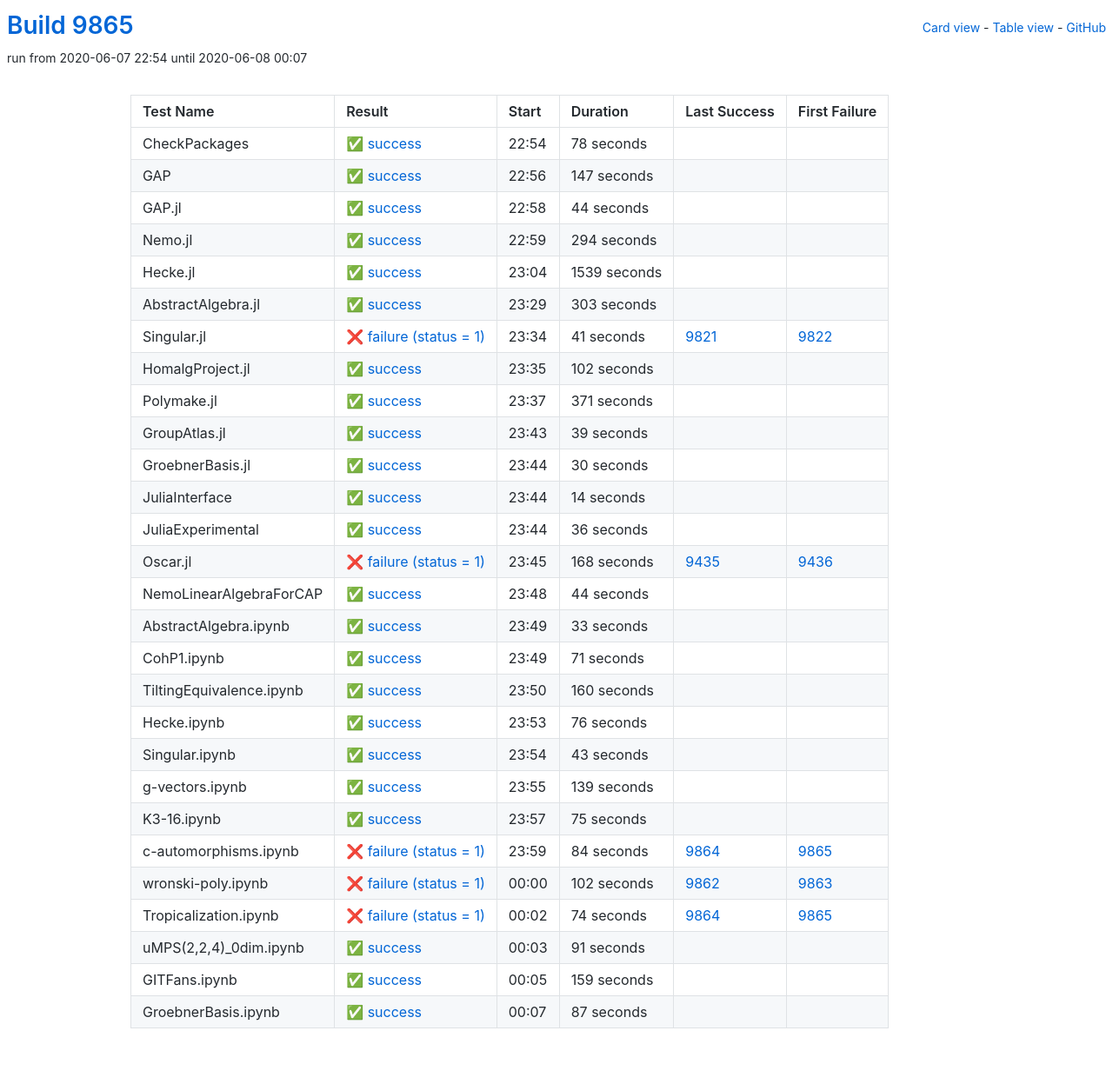
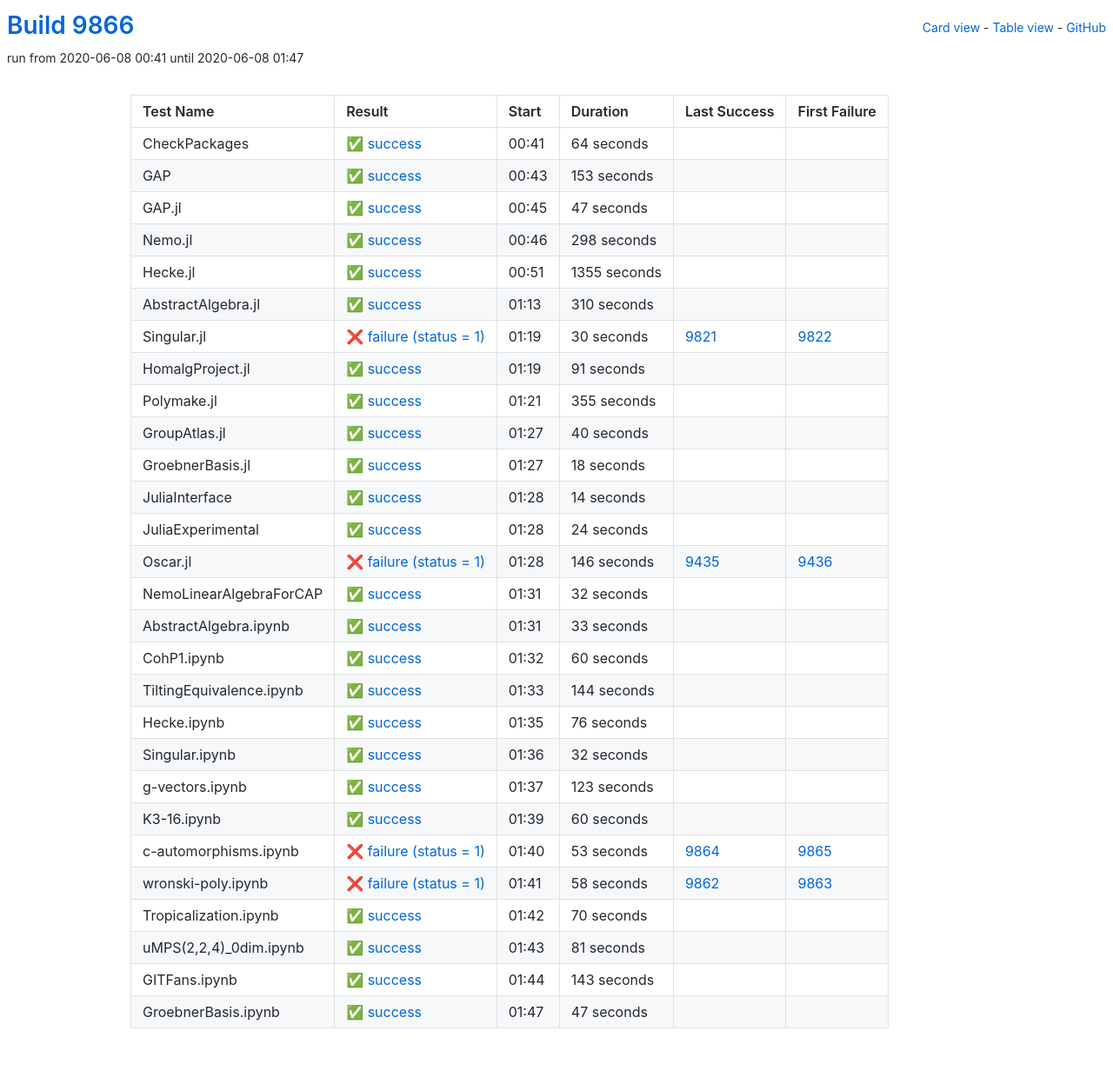
Before and after one commit to oscar-system/oscar-ci-status, a Jekyll site: the page built from table.html, in a window 1280 px wide. Shown: the whole page at 87% size. Built offline with Jekyll 4.4.1, drawn with Linux system fonts in a browser that asks for light colours.

Commit message:
Build 9866

```diff
--- a/_data/ci.yml
+++ b/_data/ci.yml
@@ -1,137 +1,137 @@
-build: 9865
-build_url: https://oscarci.mathematik.uni-kl.de/job/oscar/9865/
+build: 9866
+build_url: https://oscarci.mathematik.uni-kl.de/job/oscar/9866/
 job: oscar
 tests:
-- duration: 78
+- duration: 64
   exitcode: 0
   first_failure: false
   first_failure_url: null
   id: checkpackages
   last_success: false
   last_success_url: null
-  log: https://oscarci.mathematik.uni-kl.de/job/oscar/9865/artifact/logs/build-9865/CheckPackages.log
+  log: https://oscarci.mathematik.uni-kl.de/job/oscar/9866/artifact/logs/build-9866/CheckPackages.log
   name: CheckPackages
-  start: 2020-06-07 22:54
+  start: 2020-06-08 00:41
   status: success
   success: true
-- duration: 147
+- duration: 153
   exitcode: 0
   first_failure: false
   first_failure_url: null
   id: gap
   last_success: false
   last_success_url: null
-  log: https://oscarci.mathematik.uni-kl.de/job/oscar/9865/artifact/logs/build-9865/GAP.log
+  log: https://oscarci.mathematik.uni-kl.de/job/oscar/9866/artifact/logs/build-9866/GAP.log
   name: GAP
-  start: 2020-06-07 22:56
+  start: 2020-06-08 00:43
   status: success
   success: true
-- duration: 44
+- duration: 47
   exitcode: 0
   first_failure: false
   first_failure_url: null
   id: gap-jl
   last_success: false
   last_success_url: null
-  log: https://oscarci.mathematik.uni-kl.de/job/oscar/9865/artifact/logs/build-9865/GAP.jl.log
+  log: https://oscarci.mathematik.uni-kl.de/job/oscar/9866/artifact/logs/build-9866/GAP.jl.log
   name: GAP.jl
-  start: 2020-06-07 22:58
+  start: 2020-06-08 00:45
   status: success
   success: true
-- duration: 294
+- duration: 298
   exitcode: 0
   first_failure: false
   first_failure_url: null
   id: nemo-jl
   last_success: false
   last_success_url: null
-  log: https://oscarci.mathematik.uni-kl.de/job/oscar/9865/artifact/logs/build-9865/Nemo.jl.log
+  log: https://oscarci.mathematik.uni-kl.de/job/oscar/9866/artifact/logs/build-9866/Nemo.jl.log
   name: Nemo.jl
-  start: 2020-06-07 22:59
+  start: 2020-06-08 00:46
   status: success
   success: true
-- duration: 1539
+- duration: 1355
   exitcode: 0
   first_failure: false
   first_failure_url: null
   id: hecke-jl
   last_success: false
   last_success_url: null
-  log: https://oscarci.mathematik.uni-kl.de/job/oscar/9865/artifact/logs/build-9865/Hecke.jl.log
+  log: https://oscarci.mathematik.uni-kl.de/job/oscar/9866/artifact/logs/build-9866/Hecke.jl.log
   name: Hecke.jl
-  start: 2020-06-07 23:04
+  start: 2020-06-08 00:51
   status: success
   success: true
-- duration: 303
+- duration: 310
   exitcode: 0
   first_failure: false
   first_failure_url: null
   id: abstractalgebra-jl
   last_success: false
   last_success_url: null
-  log: https://oscarci.mathematik.uni-kl.de/job/oscar/9865/artifact/logs/build-9865/AbstractAlgebra.jl.log
+  log: https://oscarci.mathematik.uni-kl.de/job/oscar/9866/artifact/logs/build-9866/AbstractAlgebra.jl.log
   name: AbstractAlgebra.jl
-  start: 2020-06-07 23:29
+  start: 2020-06-08 01:13
   status: success
   success: true
-- duration: 41
+- duration: 30
   exitcode: 1
   first_failure: 9822
   first_failure_url: https://oscarci.mathematik.uni-kl.de/job/oscar/9822/
   id: singular-jl
   last_success: 9821
   last_success_url: https://oscarci.mathematik.uni-kl.de/job/oscar/9821/
-  log: https://oscarci.mathematik.uni-kl.de/job/oscar/9865/artifact/logs/build-9865/Singular.jl.log
+  log: https://oscarci.mathematik.uni-kl.de/job/oscar/9866/artifact/logs/build-9866/Singular.jl.log
   name: Singular.jl
-  start: 2020-06-07 23:34
+  start: 2020-06-08 01:19
   status: failure
   success: false
-- duration: 102
+- duration: 91
   exitcode: 0
   first_failure: false
   first_failure_url: null
   id: homalgproject-jl
   last_success: false
   last_success_url: null
-  log: https://oscarci.mathematik.uni-kl.de/job/oscar/9865/artifact/logs/build-9865/HomalgProject.jl.log
+  log: https://oscarci.mathematik.uni-kl.de/job/oscar/9866/artifact/logs/build-9866/HomalgProject.jl.log
   name: HomalgProject.jl
-  start: 2020-06-07 23:35
+  start: 2020-06-08 01:19
   status: success
   success: true
-- duration: 371
+- duration: 355
   exitcode: 0
   first_failure: false
   first_failure_url: null
   id: polymake-jl
   last_success: false
   last_success_url: null
-  log: https://oscarci.mathematik.uni-kl.de/job/oscar/9865/artifact/logs/build-9865/Polymake.jl.log
+  log: https://oscarci.mathematik.uni-kl.de/job/oscar/9866/artifact/logs/build-9866/Polymake.jl.log
   name: Polymake.jl
-  start: 2020-06-07 23:37
+  start: 2020-06-08 01:21
   status: success
   success: true
-- duration: 39
+- duration: 40
   exitcode: 0
   first_failure: false
   first_failure_url: null
   id: groupatlas-jl
   last_success: false
   last_success_url: null
-  log: https://oscarci.mathematik.uni-kl.de/job/oscar/9865/artifact/logs/build-9865/GroupAtlas.jl.log
+  log: https://oscarci.mathematik.uni-kl.de/job/oscar/9866/artifact/logs/build-9866/GroupAtlas.jl.log
   name: GroupAtlas.jl
-  start: 2020-06-07 23:43
+  start: 2020-06-08 01:27
   status: success
   success: true
-- duration: 30
+- duration: 18
   exitcode: 0
   first_failure: false
   first_failure_url: null
   id: groebnerbasis-jl
   last_success: false
   last_success_url: null
-  log: https://oscarci.mathematik.uni-kl.de/job/oscar/9865/artifact/logs/build-9865/GroebnerBasis.jl.log
+  log: https://oscarci.mathematik.uni-kl.de/job/oscar/9866/artifact/logs/build-9866/GroebnerBasis.jl.log
   name: GroebnerBasis.jl
-  start: 2020-06-07 23:44
+  start: 2020-06-08 01:27
   status: success
   success: true
 - duration: 14
@@ -141,45 +141,45 @@ tests:
   id: juliainterface
   last_success: false
   last_success_url: null
-  log: https://oscarci.mathematik.uni-kl.de/job/oscar/9865/artifact/logs/build-9865/JuliaInterface.log
+  log: https://oscarci.mathematik.uni-kl.de/job/oscar/9866/artifact/logs/build-9866/JuliaInterface.log
   name: JuliaInterface
-  start: 2020-06-07 23:44
+  start: 2020-06-08 01:28
   status: success
   success: true
-- duration: 36
+- duration: 24
   exitcode: 0
   first_failure: false
   first_failure_url: null
   id: juliaexperimental
   last_success: false
   last_success_url: null
-  log: https://oscarci.mathematik.uni-kl.de/job/oscar/9865/artifact/logs/build-9865/JuliaExperimental.log
+  log: https://oscarci.mathematik.uni-kl.de/job/oscar/9866/artifact/logs/build-9866/JuliaExperimental.log
   name: JuliaExperimental
-  start: 2020-06-07 23:44
+  start: 2020-06-08 01:28
   status: success
   success: true
-- duration: 168
+- duration: 146
   exitcode: 1
   first_failure: 9436
   first_failure_url: https://oscarci.mathematik.uni-kl.de/job/oscar/9436/
   id: oscar-jl
   last_success: 9435
   last_success_url: https://oscarci.mathematik.uni-kl.de/job/oscar/9435/
-  log: https://oscarci.mathematik.uni-kl.de/job/oscar/9865/artifact/logs/build-9865/Oscar.jl.log
+  log: https://oscarci.mathematik.uni-kl.de/job/oscar/9866/artifact/logs/build-9866/Oscar.jl.log
   name: Oscar.jl
-  start: 2020-06-07 23:45
+  start: 2020-06-08 01:28
   status: failure
   success: false
-- duration: 44
+- duration: 32
   exitcode: 0
   first_failure: false
   first_failure_url: null
   id: nemolinearalgebraforcap
   last_success: false
   last_success_url: null
-  log: https://oscarci.mathematik.uni-kl.de/job/oscar/9865/artifact/logs/build-9865/NemoLinearAlgebraForCAP.log
+  log: https://oscarci.mathematik.uni-kl.de/job/oscar/9866/artifact/logs/build-9866/NemoLinearAlgebraForCAP.log
   name: NemoLinearAlgebraForCAP
-  start: 2020-06-07 23:48
+  start: 2020-06-08 01:31
   status: success
   success: true
 - duration: 33
@@ -189,33 +189,33 @@ tests:
   id: abstractalgebra-ipynb
   last_success: false
   last_success_url: null
-  log: https://oscarci.mathematik.uni-kl.de/job/oscar/9865/artifact/logs/build-9865/AbstractAlgebra.ipynb.log
+  log: https://oscarci.mathematik.uni-kl.de/job/oscar/9866/artifact/logs/build-9866/AbstractAlgebra.ipynb.log
   name: AbstractAlgebra.ipynb
-  start: 2020-06-07 23:49
+  start: 2020-06-08 01:31
   status: success
   success: true
-- duration: 71
+- duration: 60
   exitcode: 0
   first_failure: false
   first_failure_url: null
   id: cohp1-ipynb
   last_success: false
   last_success_url: null
-  log: https://oscarci.mathematik.uni-kl.de/job/oscar/9865/artifact/logs/build-9865/CohP1.ipynb.log
+  log: https://oscarci.mathematik.uni-kl.de/job/oscar/9866/artifact/logs/build-9866/CohP1.ipynb.log
   name: CohP1.ipynb
-  start: 2020-06-07 23:49
+  start: 2020-06-08 01:32
   status: success
   success: true
-- duration: 160
+- duration: 144
   exitcode: 0
   first_failure: false
   first_failure_url: null
   id: tiltingequivalence-ipynb
   last_success: false
   last_success_url: null
-  log: https://oscarci.mathematik.uni-kl.de/job/oscar/9865/artifact/logs/build-9865/TiltingEquivalence.ipynb.log
+  log: https://oscarci.mathematik.uni-kl.de/job/oscar/9866/artifact/logs/build-9866/TiltingEquivalence.ipynb.log
   name: TiltingEquivalence.ipynb
-  start: 2020-06-07 23:50
+  start: 2020-06-08 01:33
   status: success
   success: true
 - duration: 76
@@ -225,116 +225,116 @@ tests:
   id: hecke-ipynb
   last_success: false
   last_success_url: null
-  log: https://oscarci.mathematik.uni-kl.de/job/oscar/9865/artifact/logs/build-9865/Hecke.ipynb.log
+  log: https://oscarci.mathematik.uni-kl.de/job/oscar/9866/artifact/logs/build-9866/Hecke.ipynb.log
   name: Hecke.ipynb
-  start: 2020-06-07 23:53
+  start: 2020-06-08 01:35
   status: success
   success: true
-- duration: 43
+- duration: 32
   exitcode: 0
   first_failure: false
   first_failure_url: null
   id: singular-ipynb
   last_success: false
   last_success_url: null
-  log: https://oscarci.mathematik.uni-kl.de/job/oscar/9865/artifact/logs/build-9865/Singular.ipynb.log
+  log: https://oscarci.mathematik.uni-kl.de/job/oscar/9866/artifact/logs/build-9866/Singular.ipynb.log
   name: Singular.ipynb
-  start: 2020-06-07 23:54
+  start: 2020-06-08 01:36
   status: success
   success: true
-- duration: 139
+- duration: 123
   exitcode: 0
   first_failure: false
   first_failure_url: null
   id: g-vectors-ipynb
   last_success: false
   last_success_url: null
-  log: https://oscarci.mathematik.uni-kl.de/job/oscar/9865/artifact/logs/build-9865/g-vectors.ipynb.log
+  log: https://oscarci.mathematik.uni-kl.de/job/oscar/9866/artifact/logs/build-9866/g-vectors.ipynb.log
   name: g-vectors.ipynb
-  start: 2020-06-07 23:55
+  start: 2020-06-08 01:37
   status: success
   success: true
-- duration: 75
+- duration: 60
   exitcode: 0
   first_failure: false
   first_failure_url: null
   id: k3-16-ipynb
   last_success: false
   last_success_url: null
-  log: https://oscarci.mathematik.uni-kl.de/job/oscar/9865/artifact/logs/build-9865/K3-16.ipynb.log
+  log: https://oscarci.mathematik.uni-kl.de/job/oscar/9866/artifact/logs/build-9866/K3-16.ipynb.log
   name: K3-16.ipynb
-  start: 2020-06-07 23:57
+  start: 2020-06-08 01:39
   status: success
   success: true
-- duration: 84
+- duration: 53
   exitcode: 1
   first_failure: 9865
   first_failure_url: https://oscarci.mathematik.uni-kl.de/job/oscar/9865/
   id: c-automorphisms-ipynb
   last_success: 9864
   last_success_url: https://oscarci.mathematik.uni-kl.de/job/oscar/9864/
-  log: https://oscarci.mathematik.uni-kl.de/job/oscar/9865/artifact/logs/build-9865/c-automorphisms.ipynb.log
+  log: https://oscarci.mathematik.uni-kl.de/job/oscar/9866/artifact/logs/build-9866/c-automorphisms.ipynb.log
   name: c-automorphisms.ipynb
-  start: 2020-06-07 23:59
+  start: 2020-06-08 01:40
   status: failure
   success: false
-- duration: 102
+- duration: 58
   exitcode: 1
   first_failure: 9863
   first_failure_url: https://oscarci.mathematik.uni-kl.de/job/oscar/9863/
   id: wronski-poly-ipynb
   last_success: 9862
   last_success_url: https://oscarci.mathematik.uni-kl.de/job/oscar/9862/
-  log: https://oscarci.mathematik.uni-kl.de/job/oscar/9865/artifact/logs/build-9865/wronski-poly.ipynb.log
+  log: https://oscarci.mathematik.uni-kl.de/job/oscar/9866/artifact/logs/build-9866/wronski-poly.ipynb.log
   name: wronski-poly.ipynb
-  start: 2020-06-08 00:00
+  start: 2020-06-08 01:41
   status: failure
   success: false
-- duration: 74
-  exitcode: 1
-  first_failure: 9865
-  first_failure_url: https://oscarci.mathematik.uni-kl.de/job/oscar/9865/
+- duration: 70
+  exitcode: 0
+  first_failure: false
+  first_failure_url: null
   id: tropicalization-ipynb
-  last_success: 9864
-  last_success_url: https://oscarci.mathematik.uni-kl.de/job/oscar/9864/
-  log: https://oscarci.mathematik.uni-kl.de/job/oscar/9865/artifact/logs/build-9865/Tropicalization.ipynb.log
+  last_success: false
+  last_success_url: null
+  log: https://oscarci.mathematik.uni-kl.de/job/oscar/9866/artifact/logs/build-9866/Tropicalization.ipynb.log
   name: Tropicalization.ipynb
-  start: 2020-06-08 00:02
-  status: failure
-  success: false
-- duration: 91
+  start: 2020-06-08 01:42
+  status: success
+  success: true
+- duration: 81
   exitcode: 0
   first_failure: false
   first_failure_url: null
   id: umps-2-2-4-0dim-ipynb
   last_success: false
   last_success_url: null
-  log: https://oscarci.mathematik.uni-kl.de/job/oscar/9865/artifact/logs/build-9865/uMPS-2-2-4-_0dim.ipynb.log
+  log: https://oscarci.mathematik.uni-kl.de/job/oscar/9866/artifact/logs/build-9866/uMPS-2-2-4-_0dim.ipynb.log
   name: uMPS(2,2,4)_0dim.ipynb
-  start: 2020-06-08 00:03
+  start: 2020-06-08 01:43
   status: success
   success: true
-- duration: 159
+- duration: 143
   exitcode: 0
   first_failure: false
   first_failure_url: null
   id: gitfans-ipynb
   last_success: false
   last_success_url: null
-  log: https://oscarci.mathematik.uni-kl.de/job/oscar/9865/artifact/logs/build-9865/GITFans.ipynb.log
+  log: https://oscarci.mathematik.uni-kl.de/job/oscar/9866/artifact/logs/build-9866/GITFans.ipynb.log
   name: GITFans.ipynb
-  start: 2020-06-08 00:05
+  start: 2020-06-08 01:44
   status: success
   success: true
-- duration: 87
+- duration: 47
   exitcode: 0
   first_failure: false
   first_failure_url: null
   id: groebnerbasis-ipynb
   last_success: false
   last_success_url: null
-  log: https://oscarci.mathematik.uni-kl.de/job/oscar/9865/artifact/logs/build-9865/GroebnerBasis.ipynb.log
+  log: https://oscarci.mathematik.uni-kl.de/job/oscar/9866/artifact/logs/build-9866/GroebnerBasis.ipynb.log
   name: GroebnerBasis.ipynb
-  start: 2020-06-08 00:07
+  start: 2020-06-08 01:47
   status: success
   success: true
```
Also changed, not shown: README.md.
